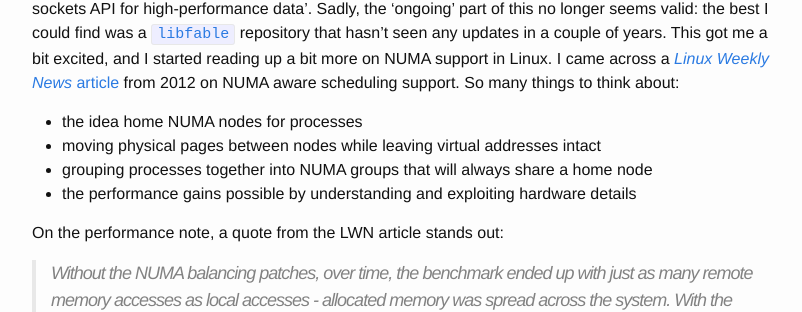
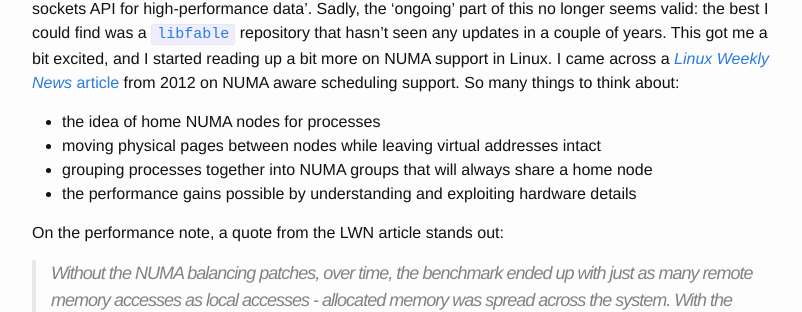
Before and after one commit to kamalmarhubi/website, a Jekyll site: the page built from _posts/2015-06-15-recurse-center-lab-notes-2015-06-15-shipping-ipc-numa-asciidoc.markdown, in a window 1280 px wide. Shown: the part 791-1103 px from the top of the page, without its empty margins (238-1040 px from the left). Built offline with Jekyll 4.4.1, drawn with Linux system fonts in a browser that asks for light colours.

```diff
--- a/_posts/2015-06-15-recurse-center-lab-notes-2015-06-15-shipping-ipc-numa-asciidoc.markdown
+++ b/_posts/2015-06-15-recurse-center-lab-notes-2015-06-15-shipping-ipc-numa-asciidoc.markdown
@@ -50,7 +50,7 @@ years. This got me a bit excited, and I started reading up a bit more on NUMA
 support in Linux. I came across a [_Linux Weekly News_ article][lwn-numa-sched]
 from 2012 on NUMA aware scheduling support. So many things to think about:
 
-- the idea home NUMA nodes for processes
+- the idea of home NUMA nodes for processes
 - moving physical pages between nodes while leaving virtual addresses intact
 - grouping processes together into NUMA groups that will always share a home
   node
```
